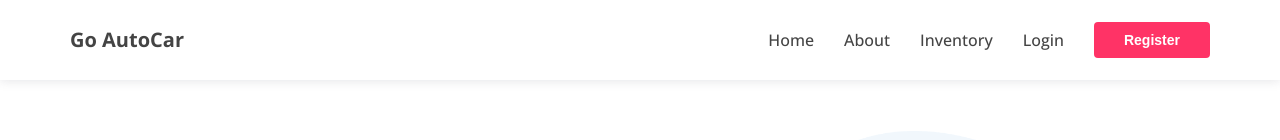
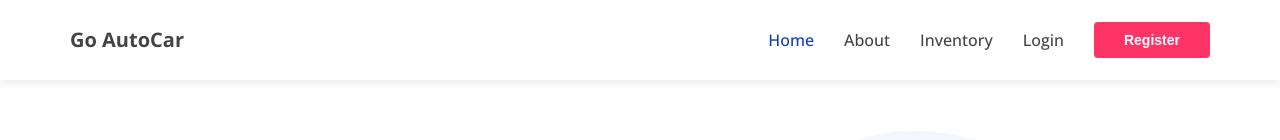
Before and after one commit to sabbirzzaman/go-autocar-client, a React (Create React App) app: page /home in a window 1280 px wide. Shown: the top 140 px of the page. Built offline with nearby package versions, Linux system fonts and the light colour scheme; no server answers.

Commit message:
haeder active link added

```diff
--- a/src/Pages/Common/Header/Header.js
+++ b/src/Pages/Common/Header/Header.js
@@ -1,9 +1,28 @@
 import React from 'react';
-import { Link, useNavigate } from 'react-router-dom';
+import { Link, useMatch, useNavigate, useResolvedPath } from 'react-router-dom';
 import './Header.css'
 
 const Header = () => {
     const navigate = useNavigate();
+
+    // Header active link
+    function CustomLink({ children, to, ...props }) {
+        let resolved = useResolvedPath(to);
+        let match = useMatch({ path: resolved.pathname, end: true });
+
+        return (
+          <div>
+            <Link
+              style={{ color: match ? "#0c3eb8" : "" }}
+              to={to}
+              {...props}
+            >
+              {children}
+            </Link>
+          </div>
+        );
+      }
+
     return (
         <div className='header-container'>
            <nav className="container">
@@ -12,12 +31,12 @@ const Header = () => {
                </div>
 
                <div className="navigation">
-                    <Link to='/home'>Home</Link>
-                    <Link to='/about'>About</Link>
-                    <Link to='/inventory'>Inventory</Link>
+                    <CustomLink to='/home'>Home</CustomLink>
+                    <CustomLink to='/about'>About</CustomLink>
+                    <CustomLink to='/inventory'>Inventory</CustomLink>
 
                     <div className="entry-point">
-                        <Link to='/login'>Login</Link>
+                        <CustomLink to='/login'>Login</CustomLink>
                         <button onClick={() => navigate('/register')}>Register</button>
                     </div>
                </div>
--- a/src/Pages/Home/Inventory/Inventory.js
+++ b/src/Pages/Home/Inventory/Inventory.js
@@ -1,6 +1,7 @@
 import { faArrowRight } from '@fortawesome/free-solid-svg-icons';
 import { FontAwesomeIcon } from '@fortawesome/react-fontawesome';
 import React from 'react';
+import { useNavigate } from 'react-router-dom';
 import useCars from '../../../hooks/useCars';
 import InventoryItem from '../InventoryItem/InventoryItem';
 import './Inventory.css';
@@ -11,6 +12,8 @@ const Inventory = () => {
 
     // Set limited item for frontpage
     const recentCars = cars.slice(0, 6);
+
+    const navigate = useNavigate();
 
     return (
         <div className="inventory-container">
@@ -24,7 +27,7 @@ const Inventory = () => {
                     ))}
                 </div>
                 <div className="all-inventory">
-                    <button>View All <FontAwesomeIcon icon={faArrowRight}></FontAwesomeIcon></button>
+                    <button onClick={() => {navigate('/inventory')}}>View All <FontAwesomeIcon icon={faArrowRight}></FontAwesomeIcon></button>
                 </div>
             </div>
         </div>
```
